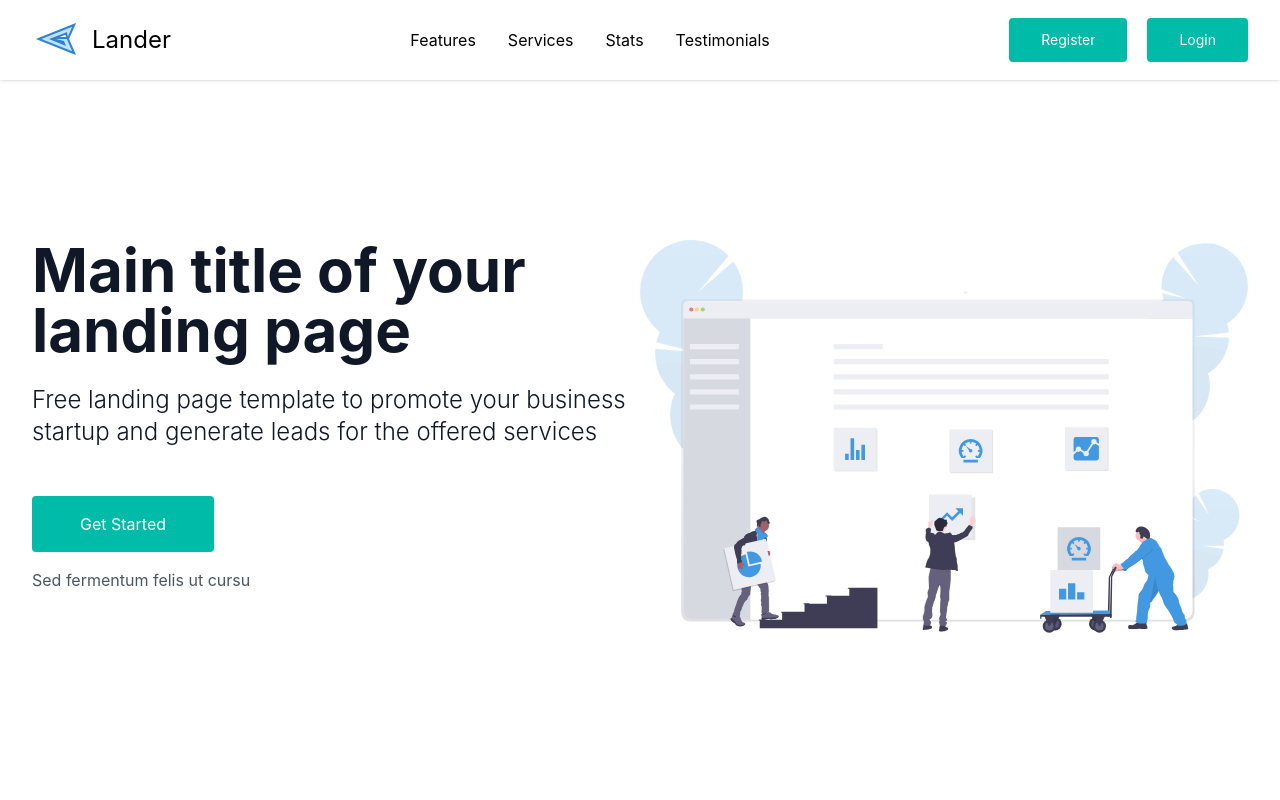
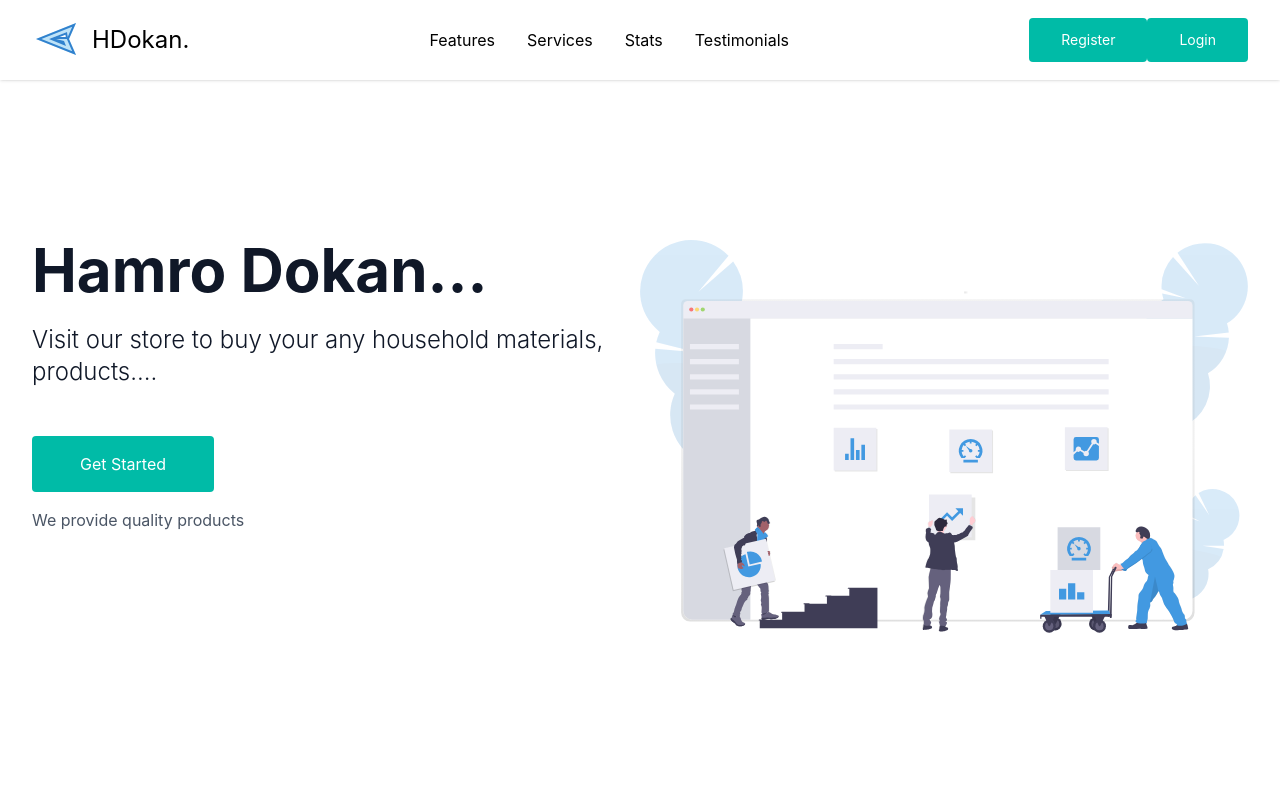
Before and after one commit to UjwalStha7/DOKAN_CLIENT, a React (Vite) app: page / in a window 1280 px wide. Shown: the top 800 px of the page. Built offline with nearby package versions, Linux system fonts and the light colour scheme.

Commit message:
dynamic navbar

```diff
--- /dev/null
+++ b/src/globals/components/Navbar.tsx
@@ -0,0 +1,62 @@
+import { Link } from "react-router-dom"
+import { useAppSelector } from "../../store/hooks"
+import { useEffect, useState } from "react"
+
+function Navbar(){
+        const reduxToken = useAppSelector((store)=>store.auth.user.token)
+        const localStorageToken = localStorage.getItem("token")
+        const [isLoggedIn, setIsLoggedIn] = useState<boolean>(false)
+        useEffect(()=>{
+            // setIsLoggedIn(!!localStorageToken || !!reduxToken)
+            if(reduxToken && localStorageToken){
+                setIsLoggedIn(true)
+            }
+        },[])
+
+    return(
+        <header className="sticky top-0 bg-white shadow">
+            <div className="container flex flex-col sm:flex-row justify-between items-center mx-auto py-4 px-8">
+            <div className="flex items-center text-2xl">
+                <div className="w-12 mr-3">
+                <svg xmlns="http://www.w3.org/2000/svg" viewBox="0 0 48 48">
+                    <path fill="#BEE3F8" d="M44,7L4,23l40,16l-7-16L44,7z M36,23H17l18-7l1,6V23z" />
+                    <path fill="#3182CE" d="M40.212,10.669l-5.044,11.529L34.817,23l0.351,0.802l5.044,11.529L9.385,23L40.212,10.669 M44,7L4,23 l40,16l-7-16L44,7L44,7z">
+                    </path>
+                    <path  fill="#3182CE" d="M36,22l-1-6l-18,7l17,7l-2-5l-8-2h12V22z M27.661,21l5.771-2.244L33.806,21H27.661z">
+                    </path>
+                </svg>
+                </div>HDokan.
+            </div>
+            <div className="flex mt-4 sm:mt-0">
+                <a className="px-4" href="#features">Features</a>
+                <a className="px-4" href="#services">Services</a>
+                <a className="px-4" href="#stats">Stats</a>
+                <a className="px-4" href="#testimonials">Testimonials</a>
+            </div>
+
+            <div className="hidden md:block">
+                {
+                    isLoggedIn ? (
+                        <Link to='/logout'>
+                            <button type="button" className="mr-5 py-3 px-8 text-sm bg-teal-500 hover:bg-teal-600 rounded text-white ">Logout
+                            </button>
+                        </Link>
+                    ) : (
+                        <>
+                        <Link to='/register'>
+                            <button type="button" className=" py-3 px-8 text-sm bg-teal-500 hover:bg-teal-600 rounded text-white ">Register
+                            </button>
+                        </Link>
+                        <Link to='/login'>
+                            <button type="button" className=" py-3 px-8 text-sm bg-teal-500 hover:bg-teal-600 rounded text-white ">Login
+                            </button>
+                        </Link>
+                        </>
+                    )
+                }
+            </div>
+            </div>
+        </header>
+    )
+}
+export default Navbar
--- a/src/pages/home/Home.tsx
+++ b/src/pages/home/Home.tsx
@@ -1,55 +1,23 @@
-import { Link } from "react-router-dom"
+
+import Navbar from "../../globals/components/Navbar"
 
 
 function Home(){
     return (
 
 <div>
-  <header className="sticky top-0 bg-white shadow">
-    <div className="container flex flex-col sm:flex-row justify-between items-center mx-auto py-4 px-8">
-      <div className="flex items-center text-2xl">
-        <div className="w-12 mr-3">
-          <svg xmlns="http://www.w3.org/2000/svg" viewBox="0 0 48 48">
-            <path fill="#BEE3F8" d="M44,7L4,23l40,16l-7-16L44,7z M36,23H17l18-7l1,6V23z" />
-            <path fill="#3182CE" d="M40.212,10.669l-5.044,11.529L34.817,23l0.351,0.802l5.044,11.529L9.385,23L40.212,10.669 M44,7L4,23 l40,16l-7-16L44,7L44,7z">
-            </path>
-            <path  fill="#3182CE" d="M36,22l-1-6l-18,7l17,7l-2-5l-8-2h12V22z M27.661,21l5.771-2.244L33.806,21H27.661z">
-            </path>
-          </svg>
-        </div>Lander
-      </div>
-      <div className="flex mt-4 sm:mt-0">
-        <a className="px-4" href="#features">Features</a>
-        <a className="px-4" href="#services">Services</a>
-        <a className="px-4" href="#stats">Stats</a>
-        <a className="px-4" href="#testimonials">Testimonials</a>
-      </div>
-
-      <div className="hidden md:block">
-   <Link to='/register'>
-   <button type="button" className="mr-5 py-3 px-8 text-sm bg-teal-500 hover:bg-teal-600 rounded text-white ">Register
-        </button>
-   </Link>
-   <Link to='/login'>
-   <button type="button" className=" py-3 px-8 text-sm bg-teal-500 hover:bg-teal-600 rounded text-white ">Login
-        </button>
-   </Link>
-      </div>
-    </div>
-  </header>
+  <Navbar/>
   <main className="text-gray-900">
     <section className="pt-20 md:pt-40">
       <div className="container mx-auto px-8 lg:flex">
         <div className="text-center lg:text-left lg:w-1/2">
-          <h1 className="text-4xl lg:text-5xl xl:text-6xl font-bold leading-none">Main title of your
-            landing page</h1>
-          <p className="text-xl lg:text-2xl mt-6 font-light">Free landing page template to promote your
-            business startup and generate leads for the offered services
+          <h1 className="text-4xl lg:text-5xl xl:text-6xl font-bold leading-none">Hamro Dokan...</h1>
+          <p className="text-xl lg:text-2xl mt-6 font-light">Visit our store to buy your any household materials, products....
           </p>
           <p className="mt-8 md:mt-12">
             <button type="button" className=" py-4 px-12 bg-teal-500 hover:bg-teal-600 rounded text-white">Get Started</button>
           </p>
-          <p className="mt-4 text-gray-600">Sed fermentum felis ut cursu
+          <p className="mt-4 text-gray-600">We provide quality products
           </p>
         </div>
         <div className="lg:w-1/2">
--- a/src/pages/user/Login.tsx
+++ b/src/pages/user/Login.tsx
@@ -1,6 +1,7 @@
 import { type ChangeEvent, type SubmitEvent, useState } from "react"
 import { useAppDispatch, useAppSelector } from "../../store/hooks"
 import { loginUser } from "../../store/authSlice"
+import { Link } from "react-router-dom"
 
 
 function Login(){
@@ -64,6 +65,7 @@ function Login(){
                             Account
                             </button>
                     </div>
+                    <p className="text-blue-500">Wanna Register? <Link to='/register'> Go to Register</Link></p>
                 </form>
             </div>
         </div>
--- a/src/pages/user/Register.tsx
+++ b/src/pages/user/Register.tsx
@@ -2,7 +2,7 @@ import { useState, useEffect, type ChangeEvent, type SubmitEvent } from "react"
 import { useAppDispatch, useAppSelector } from "../../store/hooks"
 import { registerUser } from "../../store/authSlice"
 import { Status} from "../../globals/types/type"
-import { useNavigate } from "react-router-dom"
+import { Link, useNavigate } from "react-router-dom"
 
 
 function Register(){
@@ -77,6 +77,7 @@ function Register(){
                                 Account
                                 </button>
                         </div>
+                        <p className="text-blue-500">Wanna login? <Link to='/login'> Go to Login</Link></p>
                     </form>
                 </div>
             </div>
--- a/src/store/authSlice.ts
+++ b/src/store/authSlice.ts
@@ -13,7 +13,8 @@ interface ILoginUser{
 interface IUser{
     username : string | null,
     email : string | null,
-    password : string | null
+    password : string | null,
+    token : string | null
 }
 
 interface IAuthState{
@@ -26,7 +27,8 @@ const initialState:IAuthState = {
     user : {
         username : null,
         email : null,
-        password : null
+        password : null,
+        token : null
     },
     status : Status.LOADING
 }
@@ -40,11 +42,14 @@ const authSlice = createSlice({
         },
         setStatus(state:IAuthState, action:PayloadAction<StatusType>){
             state.status = action.payload
+        },
+        setToken(state:IAuthState, action:PayloadAction<string>){
+            state.user.token = action.payload
         }
     }
 })
 
-export const {setStatus, setUser} = authSlice.actions
+export const {setStatus, setUser, setToken} = authSlice.actions
 export default authSlice.reducer
 
 export function registerUser(data:IUser){
@@ -70,6 +75,14 @@ export function loginUser(data:ILoginUser){
             const response = await API.post("/auth/login",data)
             if(response.status === 200){
                 dispatch(setStatus(Status.SUCCESS))
+                if(response.data.token){
+                    localStorage.setItem("token", response.data.token)
+                    dispatch(setToken(response.data.token)) //setting token on redux toolkit
+                }else{
+                    dispatch(setStatus(Status.ERROR))
+                }
+
+
             }else{
                  dispatch(setStatus(Status.ERROR))
             }
```
